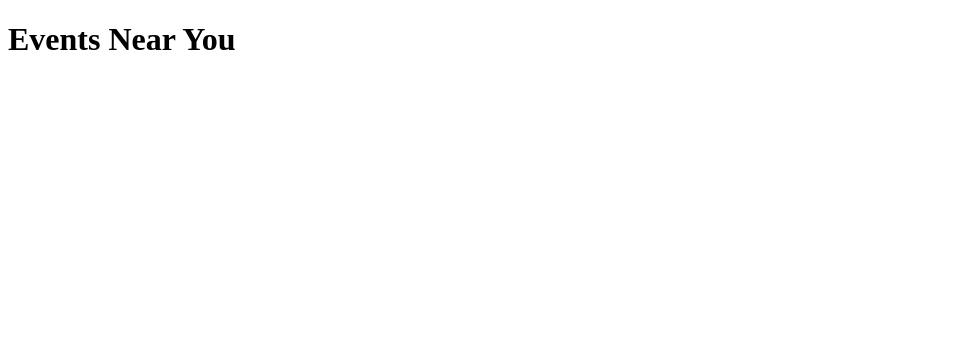
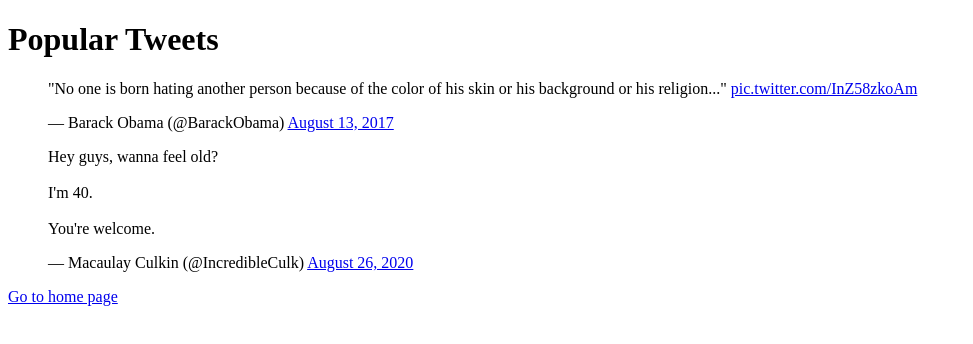
Before and after one commit to l-isaro/alu-web-development, a plain HTML site: page html_basic/tweets.html in a window 1280 px wide. Shown: the whole page, without its empty margins (0-973 px from the left). Drawn offline with Linux system fonts and the light colour scheme.

Commit message:
Update tweets.html

```diff
--- a/html_basic/tweets.html
+++ b/html_basic/tweets.html
@@ -5,6 +5,15 @@
         <title>Alu_intranet</title>
     </head>
     <body>
-        <h1>Events Near You</h1>
+        <h1>Popular Tweets</h1>
+        <blockquote class="twitter-tweet">
+            <p lang="en" dir="ltr">&quot;No one is born hating another person because of the color of his skin or his background or his religion...&quot; <a href="https://t.co/InZ58zkoAm">pic.twitter.com/InZ58zkoAm</a></p>&mdash; Barack Obama (@BarackObama) <a href="https://twitter.com/BarackObama/status/896523232098078720?ref_src=twsrc%5Etfw">August 13, 2017</a>
+        </blockquote>
+        <script async src="https://platform.twitter.com/widgets.js"></script>
+        <blockquote class="twitter-tweet">
+            <p lang="en" dir="ltr">Hey guys, wanna feel old?<br><br>I&#39;m 40.<br><br>You&#39;re welcome.</p>&mdash; Macaulay Culkin (@IncredibleCulk) <a href="https://twitter.com/IncredibleCulk/status/1298730289737293824?ref_src=twsrc%5Etfw">August 26, 2020</a>
+        </blockquote>
+        <script async src="https://platform.twitter.com/widgets.js"></script>
+        <a href="index.html">Go to home page</a>
     </body>
 </html>
```
